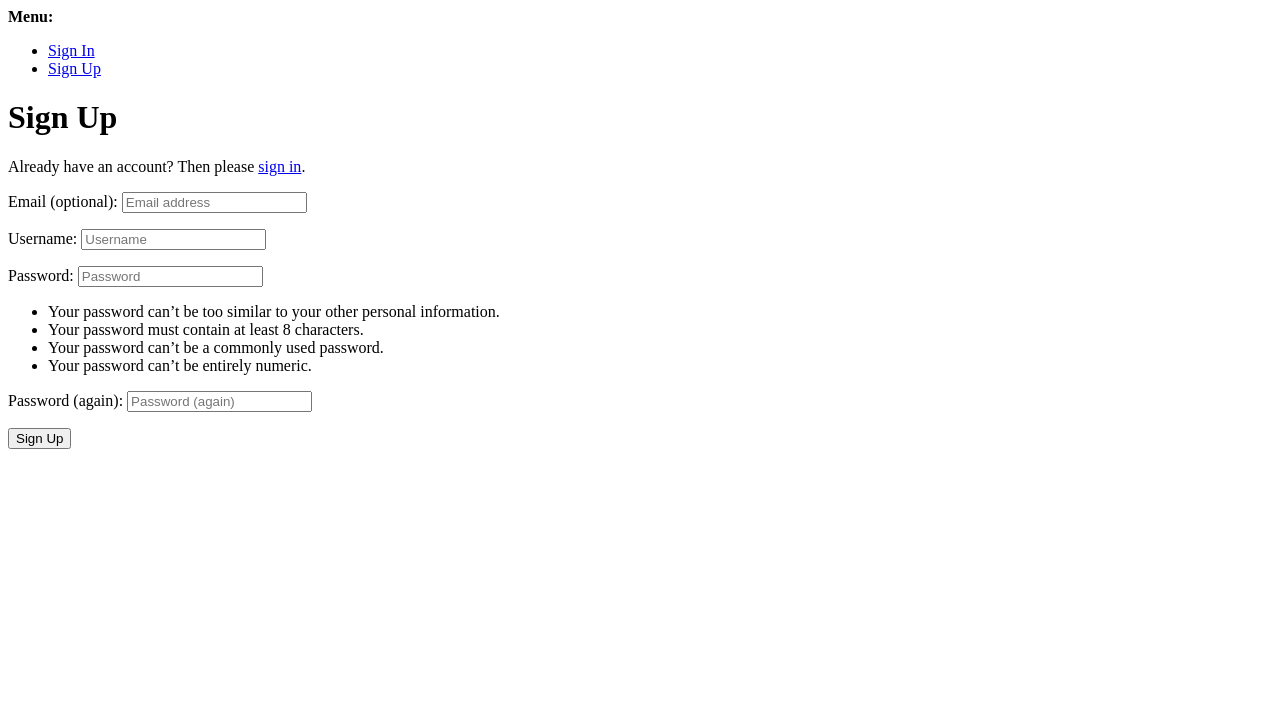
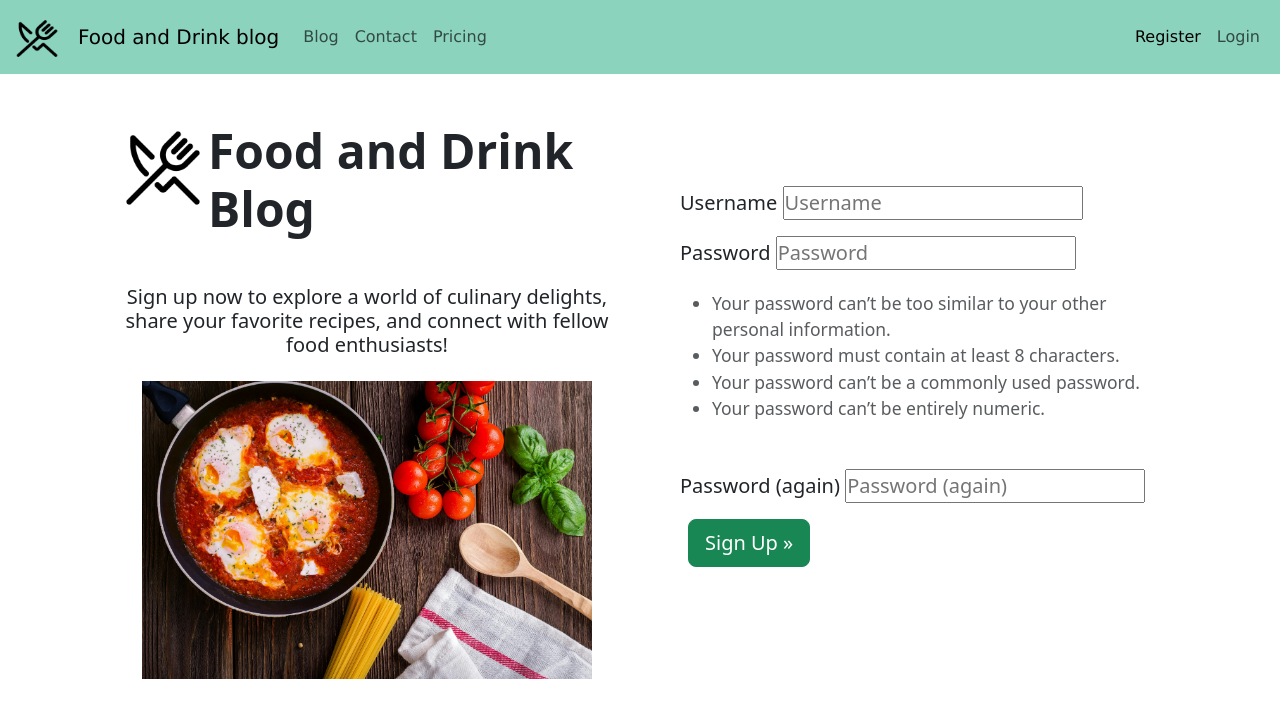
Before and after one commit to Cam-4587/The-Food-and-Drink-blog, a Django app: page /accounts/signup/ in a window 1280 px wide. Shown: the top 726 px of the page. Run offline with Django 5.2, Linux system fonts and the light colour scheme; some libraries are stand-ins or nearby versions.

Commit message:
style: add styling for login page, logout page and signup page

```diff
--- a/templates/account/signup.html
+++ b/templates/account/signup.html
@@ -1,47 +1,82 @@
-{% extends "account/base_entrance.html" %}
+{% extends "base.html" %}
+{% load static %}
 {% load allauth i18n %}
 {% block head_title %}
 {% trans "Signup" %}
 {% endblock head_title %}
-<section id="signupcontainer">
 {% block content %}
-    {% element h1 %}
-        {% trans "Sign Up" %}
-    {% endelement %}
-    {% setvar link %}
-        <a href="{{ login_url }}">
-        {% endsetvar %}
-        {% setvar end_link %}
-        </a>
-    {% endsetvar %}
-    {% element p %}
-        {% blocktranslate %}Already have an account? Then please {{ link }}sign in{{ end_link }}.{% endblocktranslate %}
-    {% endelement %}
-    {% if not SOCIALACCOUNT_ONLY %}
-        {% url 'account_signup' as action_url %}
-        {% element form form=form method="post" action=action_url tags="entrance,signup" %}
-            {% slot body %}
-                {% csrf_token %}
-                {% element fields form=form unlabeled=True %}
-                {% endelement %}
-                {{ redirect_field }}
-            {% endslot %}
-            {% slot actions %}
-                {% element button tags="prominent,signup" type="submit" %}
-                    {% trans "Sign Up" %}
-                {% endelement %}
-            {% endslot %}
-        {% endelement %}
-    {% endif %}
-    {% if PASSKEY_SIGNUP_ENABLED %}
-        {% element hr %}
-        {% endelement %}
-        {% element button href=signup_by_passkey_url tags="prominent,signup,outline,primary" %}
-            {% trans "Sign up using a passkey" %}
-        {% endelement %}
-    {% endif %}
-    {% if SOCIALACCOUNT_ENABLED %}
-        {% include "socialaccount/snippets/login.html" with page_layout="entrance" %}
-    {% endif %}
+<!-- Section: Design Block -->
+<section>
+    <div class="container px-md-5 text-center text-lg-start d-flex justify-content-center">
+        <div class="row gx-lg-5 align-items-center mb-5">
+            <div class="col-lg-6 mb-5 mb-lg-0" style="z-index: 10">
+                <div class="d-flex flex-row align-items-center">
+                <img src="{% static 'images/fork-and-knife.avif' %}" alt="Logo" width="100" height="90"
+                    class="d-inline-block align-text-top mb-4">
+                <h1 class="my-5 display-5 fw-bold ls-tight">
+                    Food and Drink Blog<br />
+                </h1>
+                </div>
+                <h5 class="mb-4 opacity-70 text-center">
+                    Sign up now to explore a world of culinary delights, share your favorite recipes, and connect with fellow food enthusiasts!
+                </h5>
+                <div class="w-100 d-flex justify-content-center">
+                <img src="{% static 'images/signup_image.webp'%}"alt="Sign up image" width="450">
+                </div>
+            </div>
+
+            <div class="col-lg-6 mb-5 mb-lg-0 position-relative">
+                <div id="radius-shape-1" class="position-absolute rounded-circle shadow-5-strong"></div>
+                <div id="radius-shape-2" class="position-absolute shadow-5-strong"></div>
+
+                <div class="bg-glass">
+                    <div>
+                        <form id="signup_form" method="post" action="{% url 'account_signup' %}" class="form-control-lg">
+                            {% csrf_token %}
+
+                            <div class="form-group mb-3">
+                                <label for="{{ form.username.id_for_label }}">{{ form.username.label }}</label>
+                                {{ form.username }}
+                                {% if form.username.errors %}
+                                <div class="text-danger">{{ form.username.errors }}</div>
+                                {% endif %}
+                            </div>
+
+
+
+                            <div class="form-group mb-3">
+                                <label for="{{ form.password1.id_for_label }}">{{ form.password1.label }}</label>
+                                {{ form.password1 }}
+                                <div class="form-text small py-3">
+                                    {{ form.password1.help_text|safe }}
+                                </div>
+                                {% if form.password1.errors %}
+                                <div class="text-danger">{{ form.password1.errors }}</div>
+                                {% endif %}
+                            </div>
+
+                            <div class="form-group mb-3">
+                                <label for="{{ form.password2.id_for_label }}">{{ form.password2.label }}</label>
+                                {{ form.password2 }}
+                                {% if form.password2.errors %}
+                                <div class="text-danger">{{ form.password2.errors }}</div>
+                                {% endif %}
+                            </div>
+
+                            {% if redirect_field_value %}
+                            <input type="hidden" name="{{ redirect_field_name }}" value="{{ redirect_field_value }}" />
+                            {% endif %}
+
+                            <button class="btn btn-success btn-lg ms-2 d-flex justify-content-center text-center mt-3" type="submit">
+                                {% trans "Sign Up" %} &raquo;</button>
+                        </form>
+                    </div>
+                </div>
+
+            </div>
+        </div>
+    </div>
 </section>
+<!-- Section: Design Block -->
+
 {% endblock content %}
```
Also changed, not shown: templates/account/login.html (+30 -14 lines), templates/account/logout.html (+11 -6 lines), db.sqlite3, static/css/style.css (line endings or trailing spaces), static/images/signup_image.webp (added), 3 other files.
